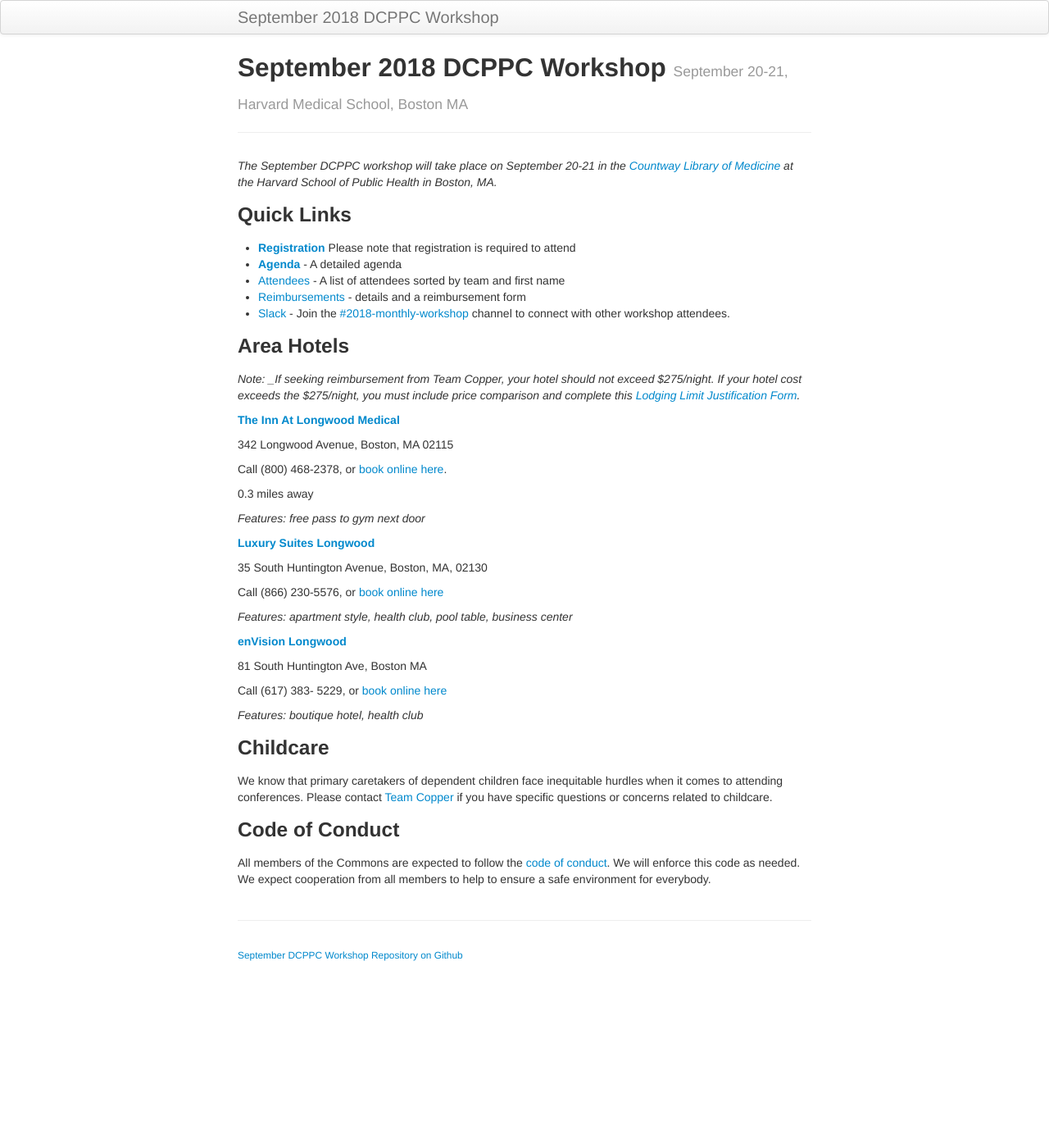
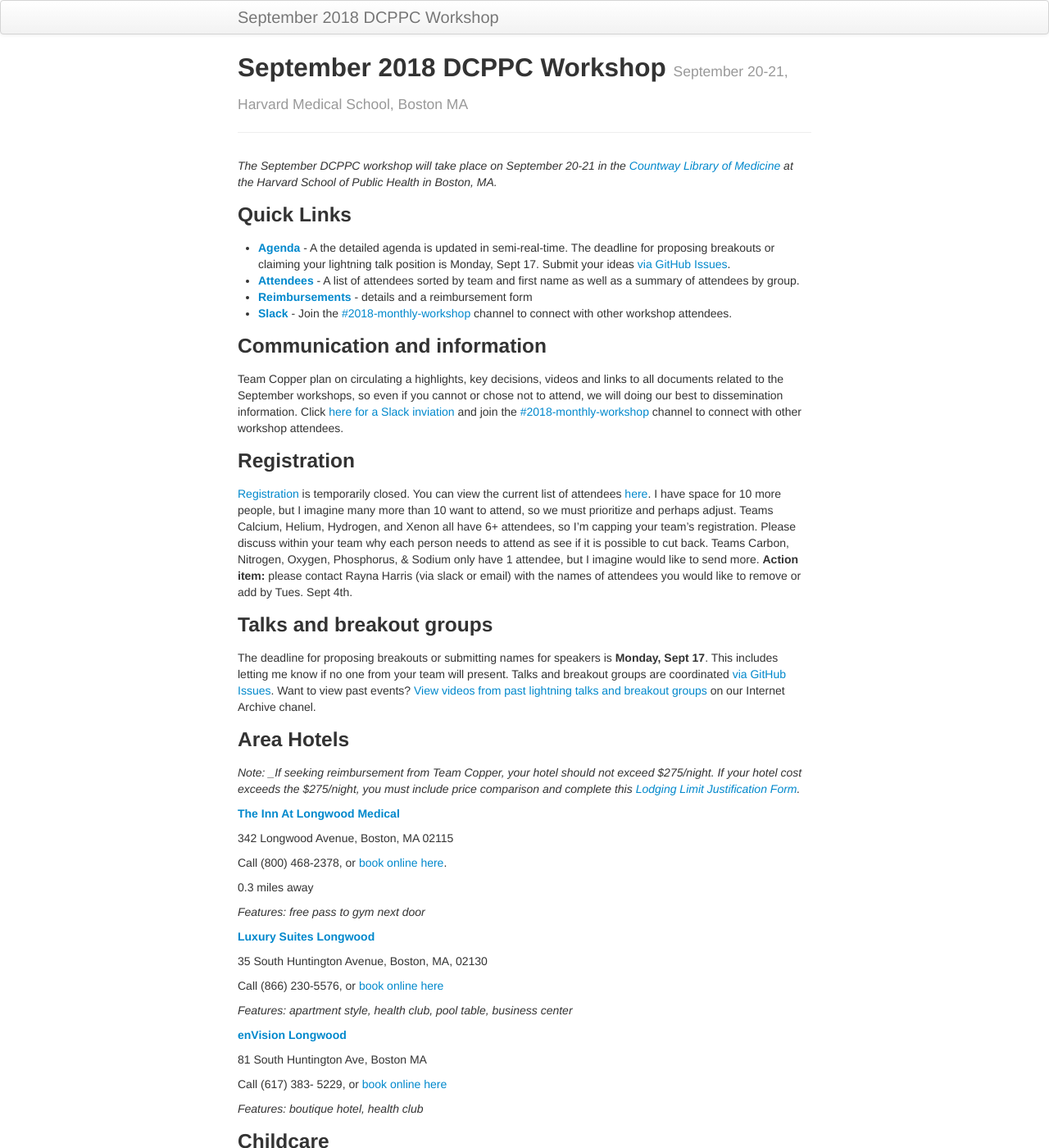
Before and after one commit to dcppc/2018-september-workshop, a Jekyll site: the page built from docs/index.md, in a window 1280 px wide and 1400 px high. Shown: the whole window at 82% size. Built offline with Jekyll 4.4.1, drawn with Linux system fonts in a browser that asks for light colours.

Commit message:
add registration reimburse update

```diff
--- a/docs/index.md
+++ b/docs/index.md
@@ -11,11 +11,28 @@ at the Harvard School of Public Health in Boston, MA._
 
 ### Quick Links
 
-- **[Registration](https://ti.to/dcppc/september-dcppc-workshop)** Please note that registration is required to attend
-- **[Agenda](./agenda.md)** - A detailed agenda
-- [Attendees](./attendees.md) - A list of attendees sorted by team and first name
-- [Reimbursements](./reimbursements.md) - details and a reimbursement form
-- [Slack](https://nih-dcppc.slack.com/messages/CAMLGP27N/convo/GANQFSGAD-1528381202.000599/) - Join the [#2018-monthly-workshop](https://nih-dcppc.slack.com/messages/CAMLGP27N/convo/GANQFSGAD-1528381202.000599/) channel to connect with other workshop attendees.
+- **[Agenda](./agenda.md)** - A the detailed agenda is updated in semi-real-time. The deadline for proposing breakouts or claiming your lightning talk position is Monday, Sept 17.  Submit your ideas [via GitHub Issues](https://github.com/dcppc/2018-september-workshop/issues).
+- **[Attendees](./attendees.md)** - A list of attendees sorted by team and first name as well as a summary of attendees by group.
+- **[Reimbursements](./reimbursements.md)** - details and a reimbursement form
+- **[Slack](https://nih-dcppc.slack.com/messages/CAMLGP27N/convo/GANQFSGAD-1528381202.000599/)** - Join the [#2018-monthly-workshop](https://nih-dcppc.slack.com/messages/CAMLGP27N/convo/GANQFSGAD-1528381202.000599/) channel to connect with other workshop attendees.
+
+
+### Communication and information
+
+Team Copper plan on circulating a highlights, key decisions, videos and links to all documents related to the September workshops, so even if you cannot or chose not to attend, we will doing our best to dissemination information. Click  [here for a Slack inviation](https://nih-dcppc.slack.com/messages/CAMLGP27N/convo/GANQFSGAD-1528381202.000599/) and join the [#2018-monthly-workshop](https://nih-dcppc.slack.com/messages/CAMLGP27N/convo/GANQFSGAD-1528381202.000599/) channel to connect with other workshop attendees.
+
+
+### Registration
+
+[Registration](https://ti.to/dcppc/september-dcppc-workshop) is temporarily closed. You can view the current list of attendees [here](http://nih-data-commons.us/2018-september-workshop/attendees). I have space for 10 more people, but I imagine many more than 10 want to attend, so we must prioritize and perhaps adjust.  Teams Calcium, Helium, Hydrogen, and Xenon all have 6+ attendees, so I'm capping your team's registration. Please discuss within your team why each person needs to attend as see if it is possible to cut back.  Teams Carbon, Nitrogen, Oxygen, Phosphorus, & Sodium only have 1 attendee, but I imagine would like to send more. **Action item:** please contact Rayna Harris (via slack or email) with the names of attendees you would like to remove or add by Tues. Sept 4th.
+
+
+
+
+### Talks and breakout groups
+
+The deadline for proposing breakouts or submitting names for speakers is **Monday, Sept 17**.  This includes letting me know if no one from your team will present. Talks and breakout groups are coordinated [via GitHub Issues](https://github.com/dcppc/2018-september-workshop/issues). Want to view past events? [View videos from past lightning talks and breakout groups](https://archive.org/search.php?query=collection%3A%28nih-dcppc%29) on our Internet Archive chanel.
+
 
 ### Area Hotels
 
```
